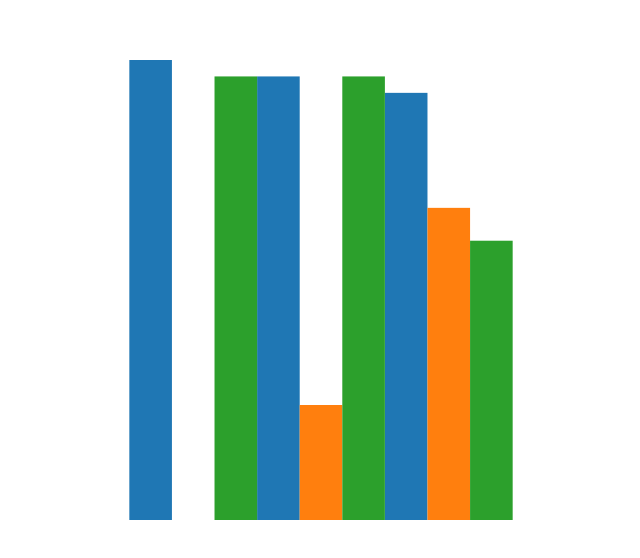
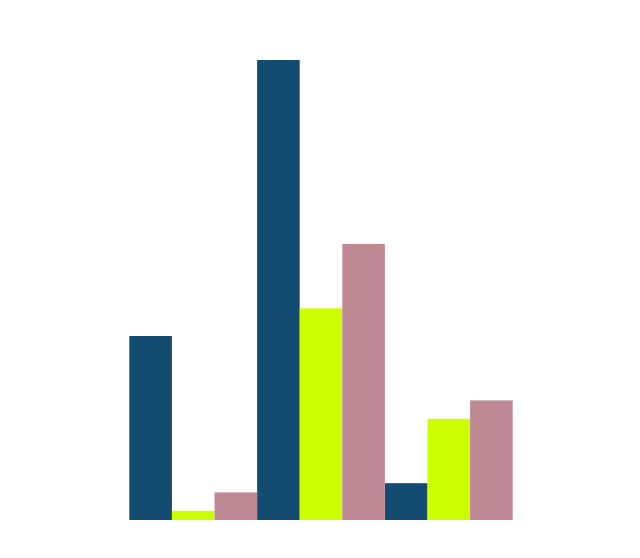
Before and after one commit to JessYan0913/data-vis, a Vue app: page / in a window 1280 px wide. Shown: the top 558 px of the page, without its empty margins (319-959 px from the left). Built offline with nearby package versions, Linux system fonts and the light colour scheme.

Commit message:
完成直方图的封装

```diff
--- a/src/basic/bar.js
+++ b/src/basic/bar.js
@@ -16,6 +16,7 @@ const BarChart = (() => {
   let yScale = scaleLinear();
   let xValue = [];
   let yValue = [];
+  let colors = schemeCategory10;
 
   class BarChart extends Chart {
     constructor(selection) {
@@ -62,7 +63,7 @@ const BarChart = (() => {
         .enter()
         .append('g')
         .style('fill', function(d, i) {
-          return schemeCategory10[i];
+          return colors[Math.min(i, colors.length - 1)];
         })
         .attr('transform', function(d, i) {
           return 'translate(' + xGroupScale(i) + ',0)';
@@ -75,15 +76,14 @@ const BarChart = (() => {
         .append('rect')
         .attr('width', xGroupScale.bandwidth())
         .attr('height', function(d, i) {
-          //TODO: 高度计算存在问题，需要调整
-          return yScale(d);
+          return chartHeight - yScale(d);
         })
         .attr('x', function(d, i) {
           console.log(xScale(i));
           return xScale(i);
         })
         .attr('y', function(d) {
-          return chartHeight - yScale(d);
+          return yScale(d);
         });
     }
 
@@ -98,6 +98,12 @@ const BarChart = (() => {
       y = _;
       return this;
     }
+
+    colors(_) {
+      if (!arguments.length) return colors;
+      colors = _;
+      return this;
+    }
   }
 
   return BarChart;
--- a/src/components/line/index.vue
+++ b/src/components/line/index.vue
@@ -4,12 +4,11 @@
 
 <script>
 import BarChart from '../../basic/bar';
-import { select } from 'd3';
 
 let data = [
-  [1, 2, 3, 4],
-  [2, 30, 23, 11],
-  [3, 3, 3, 13],
+  [1, 20, 50, 4],
+  [2, 1, 23, 11],
+  [3, 3, 30, 13]
 ];
 
 export default {
@@ -19,6 +18,7 @@ export default {
       .width(500)
       .height(500)
       .data(data)
+      .colors(['#134b71', '#ccff00', '#c08996'])
       .draw();
   }
 };
```
